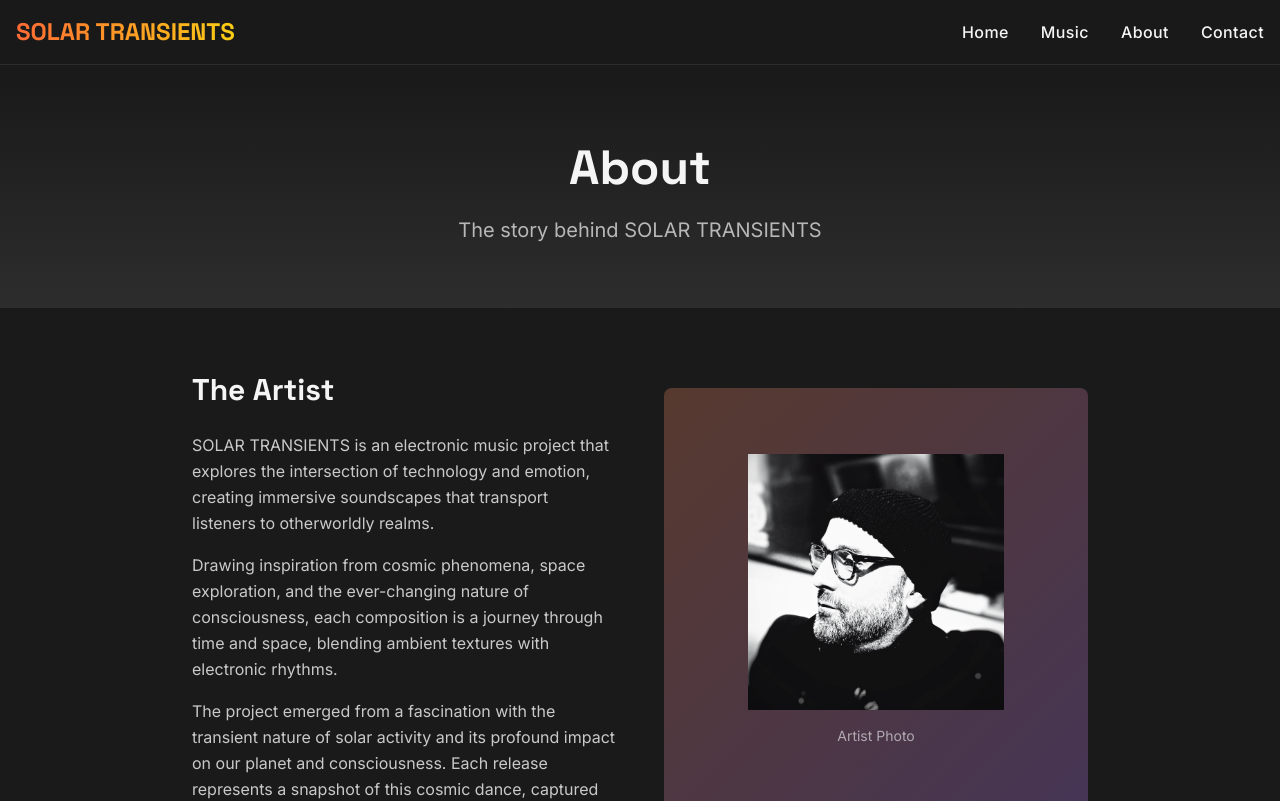
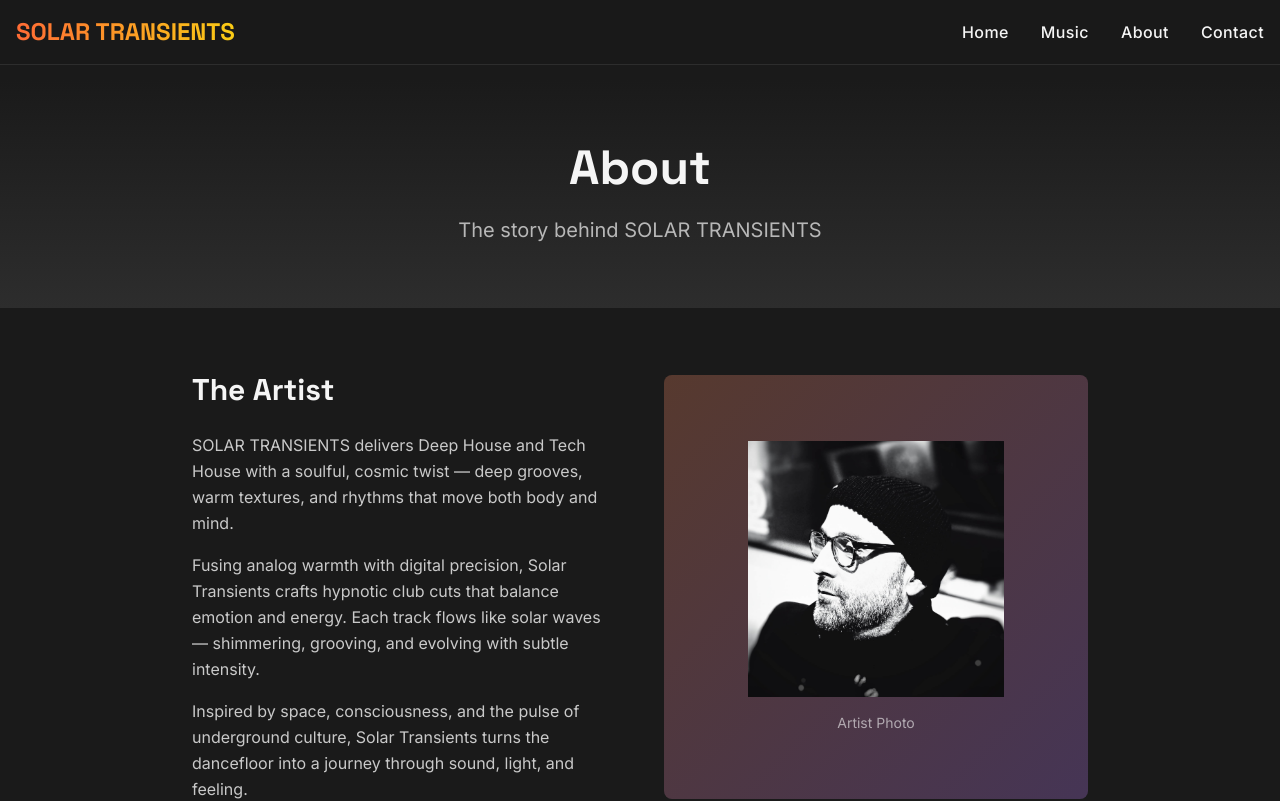
Before and after one commit to deepsoul/solar-transients, a Vue app: page /about in a window 1280 px wide. Shown: the top 801 px of the page. Built offline with nearby package versions, Linux system fonts and the light colour scheme.

Commit message:
Revise About.vue content to better reflect the essence of the SOLAR TRANSIENTS project, emphasizing its musical style and thematic inspirations. Update descriptions to highlight the fusion of deep house and tech house elements, and the immersive experience offered to listeners.

```diff
--- a/src/views/About.vue
+++ b/src/views/About.vue
@@ -26,21 +26,20 @@
               </h2>
               <div class="space-y-4 text-solar-light/80 leading-relaxed">
                 <p>
-                  SOLAR TRANSIENTS is an electronic music project that explores
-                  the intersection of technology and emotion, creating immersive
-                  soundscapes that transport listeners to otherworldly realms.
+                  SOLAR TRANSIENTS delivers Deep House and Tech House with a
+                  soulful, cosmic twist — deep grooves, warm textures, and
+                  rhythms that move both body and mind.
                 </p>
                 <p>
-                  Drawing inspiration from cosmic phenomena, space exploration,
-                  and the ever-changing nature of consciousness, each
-                  composition is a journey through time and space, blending
-                  ambient textures with electronic rhythms.
+                  Fusing analog warmth with digital precision, Solar Transients
+                  crafts hypnotic club cuts that balance emotion and energy.
+                  Each track flows like solar waves — shimmering, grooving, and
+                  evolving with subtle intensity.
                 </p>
                 <p>
-                  The project emerged from a fascination with the transient
-                  nature of solar activity and its profound impact on our planet
-                  and consciousness. Each release represents a snapshot of this
-                  cosmic dance, captured in sound.
+                  Inspired by space, consciousness, and the pulse of underground
+                  culture, Solar Transients turns the dancefloor into a journey
+                  through sound, light, and feeling.
                 </p>
               </div>
             </div>
```
